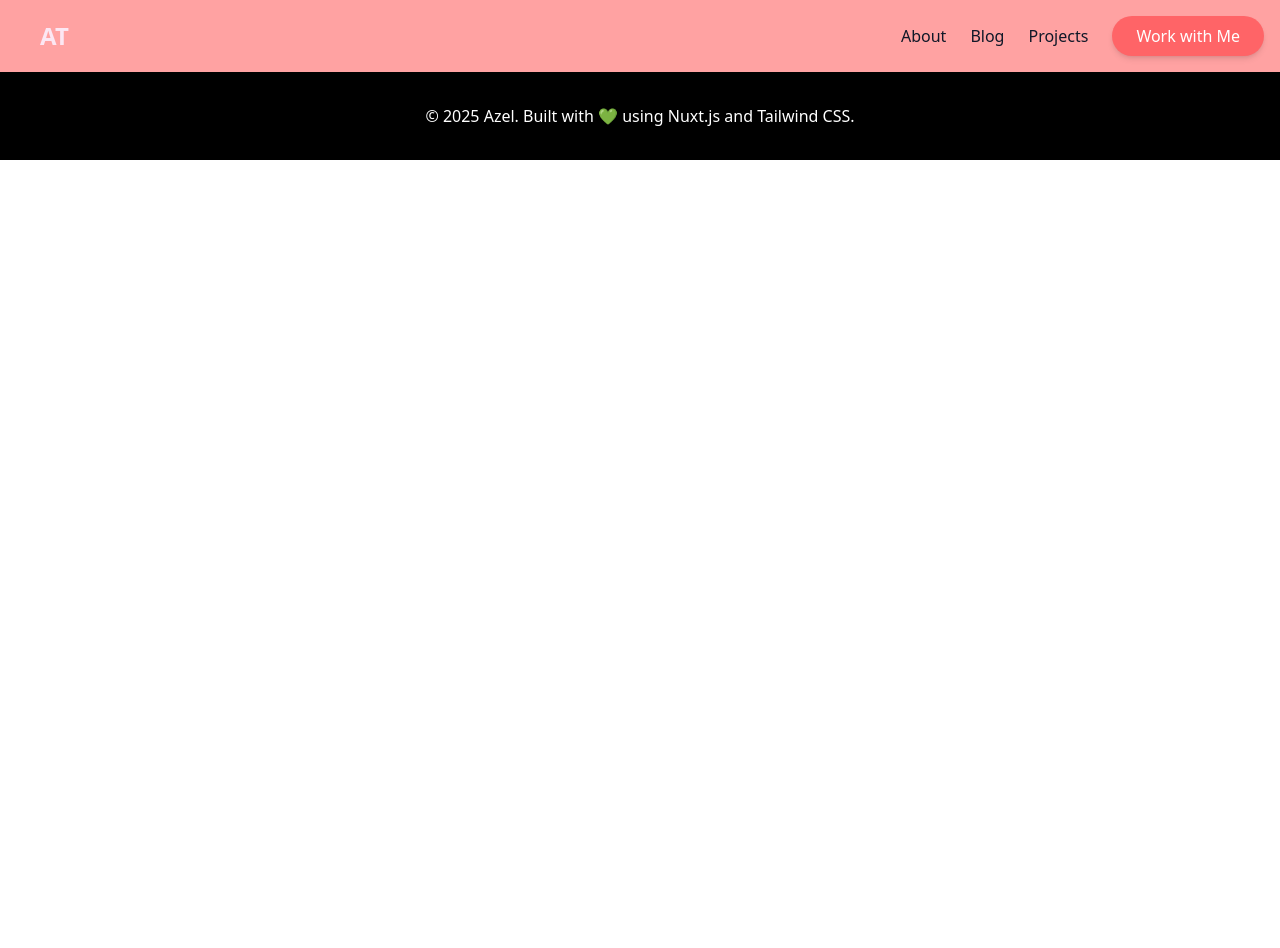
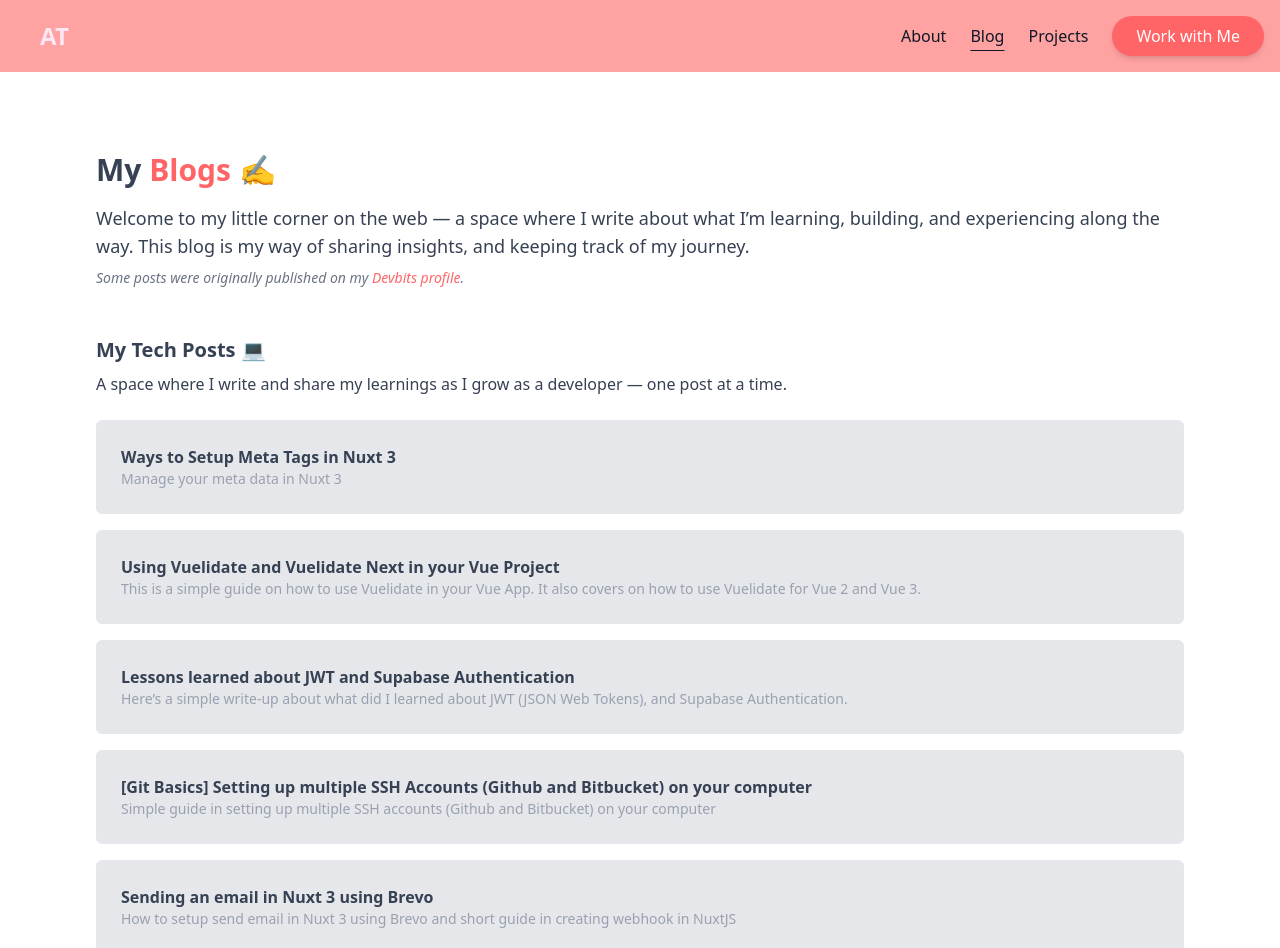
Before and after one commit to azelalynetan/portfolio, a Nuxt app: page /blog in a window 1280 px wide. Shown: the top 948 px of the page. Before the commit the page ends 800 px from the top, so only its background shows below. Built offline with nearby package versions, Linux system fonts and the light colour scheme.

Commit message:
Add blog page

```diff
--- /dev/null
+++ b/app/components/blog/MyActivities.vue
@@ -0,0 +1,10 @@
+<template>
+  <section class="mb-24">
+    <article class="mb-6">
+      <header class="text-center sm:text-left">
+        <h2 class="text-xl text-gray-700 font-bold mb-2">My activities ✨</h2>
+        <p class="text-gray-700">Stories and experiences from my tech journey — the things I do outside of code.</p>
+      </header>
+    </article>
+  </section>
+</template>
--- /dev/null
+++ b/app/components/blog/MyTechPosts.vue
@@ -0,0 +1,61 @@
+<template>
+  <section class="mb-24">
+    <article class="mb-6">
+      <header class="text-center sm:text-left">
+        <h2 class="text-xl text-gray-700 font-bold mb-2">My Tech Posts 💻</h2>
+        <p class="text-gray-700">A space where I write and share my learnings as I grow as a developer — one post at a time.</p>
+      </header>
+    </article>
+    <article>
+      <ul class="flex flex-col gap-4">
+        <li v-for="(item, index) in posts" :key="index"
+          class="border border-gray-200 bg-gray-200 p-6 rounded-md shadow-m hover:shadow-xl group"
+        >
+          <article class="text-gray-700 group-hover:text-gray-900">
+            <a :href="item.link" target="_blank" rel="noopener noreferrer">
+              <h3 class="font-semibold text-md">
+                {{ item.title }}
+              </h3>
+              <p class="text-gray-400 group-hover:text-gray-700 text-sm">{{ item.description }}</p>
+            </a>
+          </article>
+        </li>
+      </ul>
+    </article>
+  </section>
+</template>
+<script setup>
+
+const posts = [
+  {
+    title: "Ways to Setup Meta Tags in Nuxt 3",
+    description: "Manage your meta data in Nuxt 3",
+    link: "https://devbits.ph/azelalynetan/ways-to-setup-meta-tags-in-nuxt-ze2m"
+  },
+  {
+    title: "Using Vuelidate and Vuelidate Next in your Vue Project",
+    description: "This is a simple guide on how to use Vuelidate in your Vue App. It also covers on how to use Vuelidate for Vue 2 and Vue 3.",
+    link: "https://devbits.ph/azelalynetan/using-vuelidate-and-vuelidate-next-in-your-dq5m"
+  },
+  {
+    title: "Lessons learned about JWT and Supabase Authentication",
+    description: "Here’s a simple write-up about what did I learned about JWT (JSON Web Tokens), and Supabase Authentication.",
+    link: "https://devbits.ph/azelalynetan/lesson-learned-about-supabase-authentication-and-jwt-duwn"
+  },
+  {
+    title: "[Git Basics] Setting up multiple SSH Accounts (Github and Bitbucket) on your computer",
+    description: "Simple guide in setting up multiple SSH accounts (Github and Bitbucket) on your computer",
+    link: "https://devbits.ph/azelalynetan/git-basics-setting-up-multiple-ssh-accounts-dk5n"
+  },
+  {
+    title: "Sending an email in Nuxt 3 using Brevo",
+    description: "How to setup send email in Nuxt 3 using Brevo and short guide in creating webhook in NuxtJS",
+    link: "https://devbits.ph/azelalynetan/how-to-setup-brevo-with-nuxtjs-and-dqxm"
+  },
+  {
+    title: "[Javascript Basics] Day 9: Local Storage and Session Storage",
+    description: "A simple guide to local storage and session storage.",
+    link: "https://devbits.ph/azelalynetan/javascript-basics-day-9-local-storage-and-tiyn"
+  },
+]
+</script>
--- /dev/null
+++ b/app/pages/blog.vue
@@ -0,0 +1,24 @@
+<template>
+  <div class="max-w-6xl mx-auto px-4 sm:px-8 py-14 md:py-20">
+    <section>
+      <header class="text-center sm:text-left mb-12">
+        <h2 class="text-gray-700 font-bold text-3xl mb-4">
+          My <span class="text-red-400">Blogs</span> ✍️
+        </h2>
+        <p class="text-gray-700 text-lg mb-2">
+          Welcome to my little corner on the web — a space where I write about what I’m learning, building, and experiencing along the way.
+          This blog is my way of sharing insights, and keeping track of my journey.
+        </p>
+        <p class="italic text-gray-500 text-sm">
+          Some posts were originally published on my
+          <a
+            href="https://devbits.ph/azelalynetan" target="_blank" rel="noopener noreferrer"
+            class="text-red-400"
+          >Devbits profile</a>.
+        </p>
+      </header>
+    </section>
+    <BlogMyTechPosts />
+    <BlogMyActivities />
+  </div>
+</template>
```
